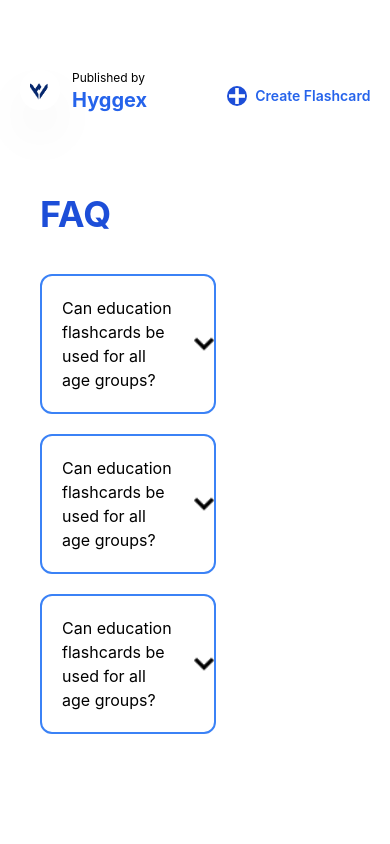
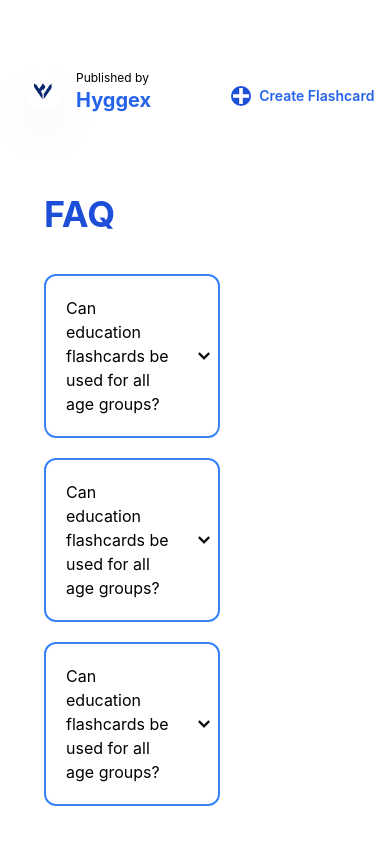
Before and after one commit to AKSHATH99/hyggex, a React (Create React App) app: page / in a window 390 px wide. Shown: the part 838-1682 px from the top of the page. Before the commit the page ends 1652 px from the top, so only its background shows below. Built offline with nearby package versions, Linux system fonts and the light colour scheme.

Commit message:
minor fix in responsiveness

```diff
--- a/src/App.js
+++ b/src/App.js
@@ -16,7 +16,7 @@ function App() {
 
   // ----------------------------------------------------------------
   return (
-    <div className=" phone:ml-0 ml-16">
+    <div className=" phone:ml-1 ml-16">
 
 
       {/*---------------------------- HEADER---------------------------------*/}
@@ -203,7 +203,7 @@ function App() {
               Can education flashcards be used for all age groups?
             </p>
             <img
-              className="ml-auto h-5 w-5 hover:cursor-pointer "
+              className="ml-auto mr-10 phone:mr-1 h-5 w-5 p-1 hover:cursor-pointer "
               onClick={() => togglebox1(!box1)}
               src="/images/downarrow.png"
             />
@@ -220,7 +220,7 @@ function App() {
               Can education flashcards be used for all age groups?
             </p>
             <img
-              className="ml-auto h-5 w-5 hover:cursor-pointer "
+              className="ml-auto p-1 mr-10 phone:mr-1 h-5 w-5 hover:cursor-pointer "
               onClick={() => togglebox2(!box2)}
               src="/images/downarrow.png"
             />
@@ -237,7 +237,7 @@ function App() {
               Can education flashcards be used for all age groups?
             </p>
             <img
-              className="ml-auto h-5 w-5 hover:cursor-pointer "
+              className="ml-auto mr-10 phone:mr-1  h-5 w-5 p-1 hover:cursor-pointer "
               onClick={() => togglebox3(!box3)}
               src="/images/downarrow.png"
             />
```
